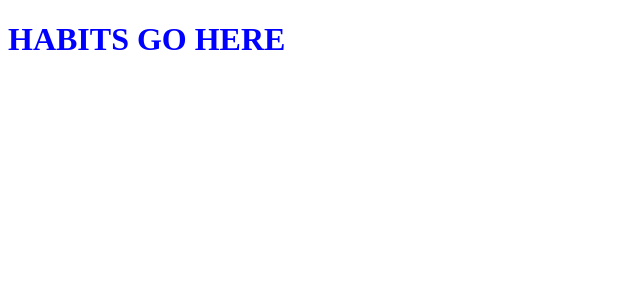
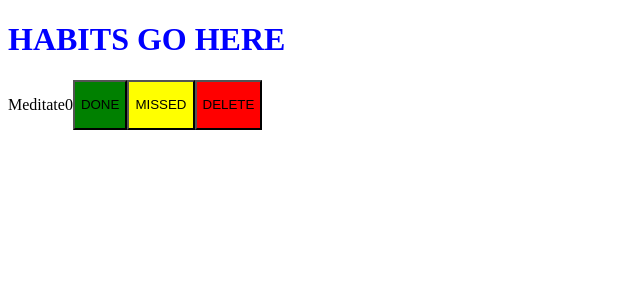
Before and after one commit to jjvega86/habit-tracker-full, a React (Create React App) app: page / in a window 1280 px wide. Shown: the top 300 px of the page, without its empty margins (0-640 px from the left). Built offline with nearby package versions, Linux system fonts and the light colour scheme.

Commit message:
Added UI and initial styling for Habit and HabitButton components

```diff
--- a/src/App.tsx
+++ b/src/App.tsx
@@ -1,5 +1,6 @@
 import React from "react";
 
+// Import Views
 import HabitPage from "./views/Habits/HabitsPage/HabitPage";
 
 function App() {
--- /dev/null
+++ b/src/views/Habits/Habit/Habit.styles.js
@@ -0,0 +1,5 @@
+import styled from "styled-components";
+
+export const HabitContainer = styled.div`
+  display: flex;
+`;
--- /dev/null
+++ b/src/views/Habits/Habit/Habit.tsx
@@ -0,0 +1,19 @@
+import HabitButton from "../HabitButton/HabitButton";
+import { HabitContainer } from "./Habit.styles";
+
+interface HabitProps {
+  habitText: string;
+  habitStreak: number;
+}
+
+export default function Habit({ habitText, habitStreak }: HabitProps) {
+  return (
+    <HabitContainer>
+      <p>{habitText}</p>
+      <p>{habitStreak}</p>
+      <HabitButton buttonType="done" />
+      <HabitButton buttonType="missed" />
+      <HabitButton buttonType="delete" />
+    </HabitContainer>
+  );
+}
--- /dev/null
+++ b/src/views/Habits/HabitButton/HabitButton.styles.js
@@ -0,0 +1,11 @@
+import styled from "styled-components";
+
+const buttonVariants = {
+  done: `background-color: green`,
+  missed: `background-color: yellow`,
+  delete: `background-color: red`,
+};
+
+export const Button = styled.button`
+  ${({ buttonType }) => buttonVariants[buttonType]};
+`;
--- /dev/null
+++ b/src/views/Habits/HabitButton/HabitButton.tsx
@@ -0,0 +1,10 @@
+import { Button } from "./HabitButton.styles";
+
+interface HabitButtonProps {
+  buttonType: string;
+}
+
+export default function HabitButton({ buttonType }: HabitButtonProps) {
+  let buttonText = buttonType.toLocaleUpperCase();
+  return <Button buttonType={buttonType}>{buttonText}</Button>;
+}
--- a/src/views/Habits/HabitsPage/HabitPage.tsx
+++ b/src/views/Habits/HabitsPage/HabitPage.tsx
@@ -1,5 +1,11 @@
 import { Header } from "./HabitPage.styles";
+import Habit from "../Habit/Habit";
 
 export default function HabitPage() {
-  return <Header>HABITS GO HERE</Header>;
+  return (
+    <>
+      <Header>HABITS GO HERE</Header>
+      <Habit habitText="Meditate" habitStreak={0} />
+    </>
+  );
 }
```
